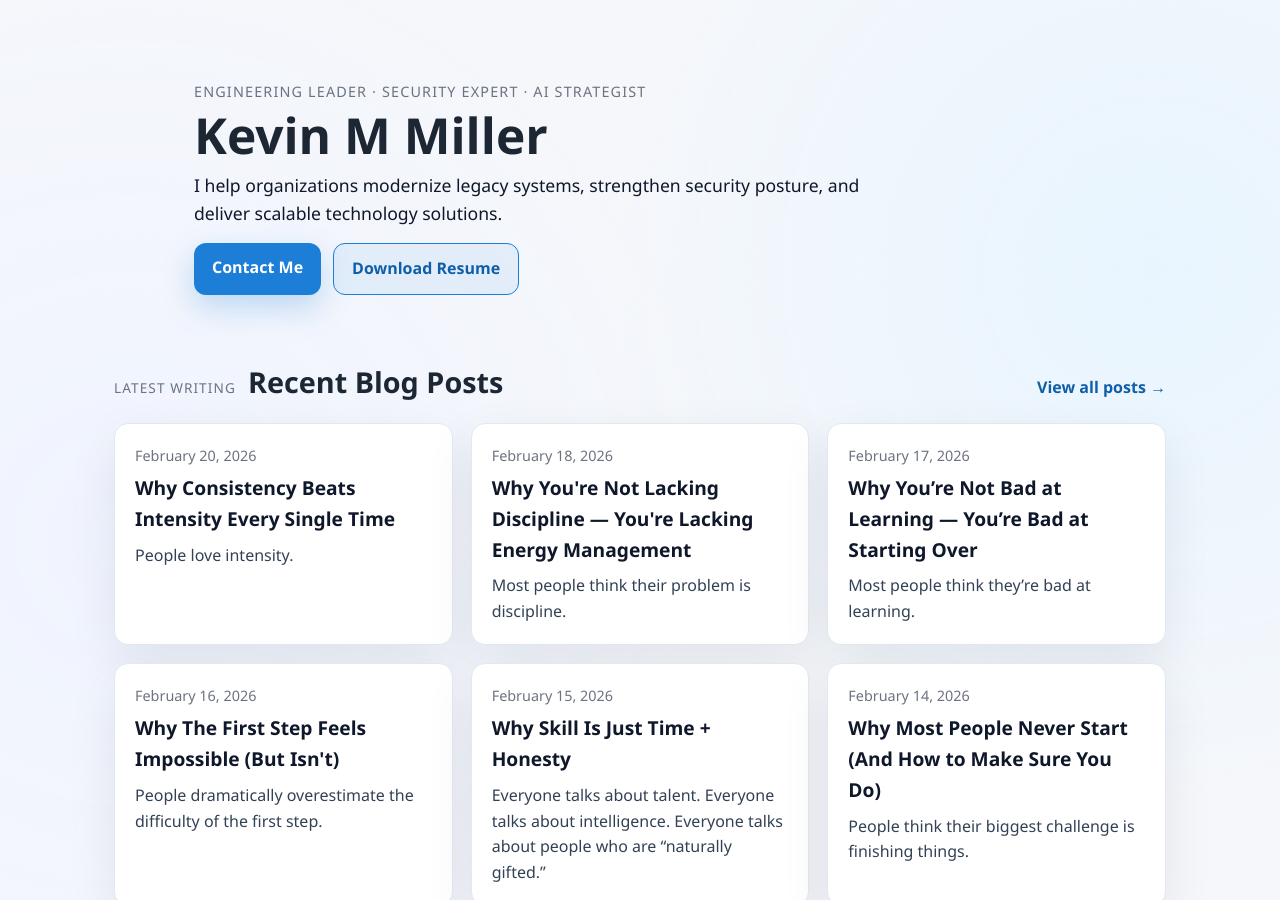
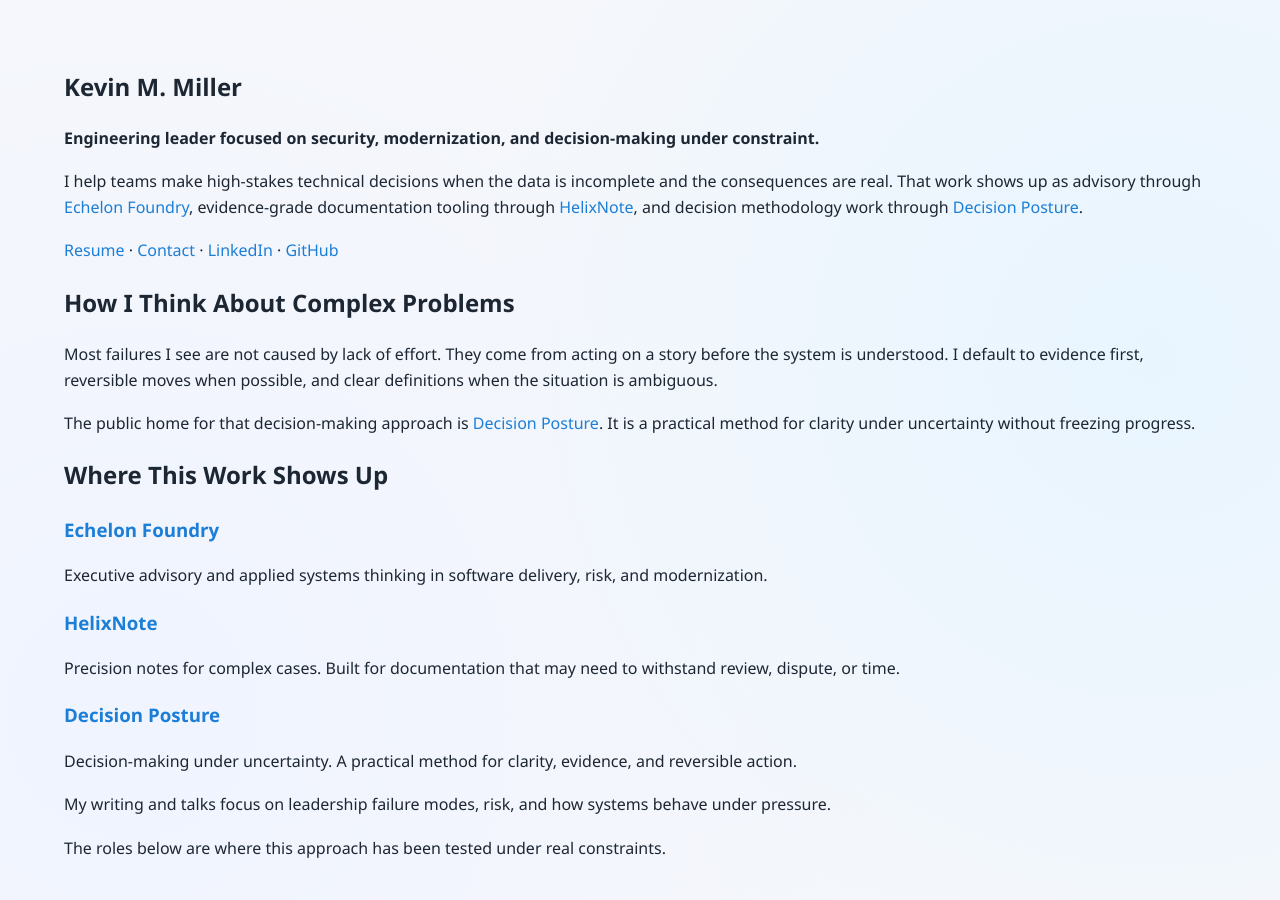
Before and after one commit to kemiller2002/kemiller2002.github.io, a Jekyll site: the page built from docs/index.md, in a window 1280 px wide and 900 px high. Built offline with Jekyll 4.4.1, drawn with Linux system fonts in a browser that asks for light colours; some of the changed text lies outside the part shown.

Commit message:
update site. remove bad folder

```diff
--- /dev/null
+++ b/docs/_includes/home_spine.html
@@ -0,0 +1,57 @@
+<section class="home-hero">
+  <h1>Kevin M. Miller</h1>
+  <p><strong>Engineering leader focused on security, modernization, and decision-making under constraint.</strong></p>
+  <p>
+    I help teams make high-stakes technical decisions when the data is incomplete and the consequences are real.
+    That work shows up as advisory through <a href="https://echelonfoundry.com">Echelon Foundry</a>,
+    evidence-grade documentation tooling through <a href="https://helixnote.com">HelixNote</a>,
+    and decision methodology work through <a href="https://decisionposture.com">Decision Posture</a>.
+  </p>
+  <p class="home-links">
+    <a href="/resume">Resume</a>
+    <span> · </span>
+    <a href="/contact/">Contact</a>
+    <span> · </span>
+    <a href="https://www.linkedin.com/" rel="me">LinkedIn</a>
+    <span> · </span>
+    <a href="https://github.com/" rel="me">GitHub</a>
+  </p>
+</section>
+
+<section class="home-how">
+  <h2>How I Think About Complex Problems</h2>
+  <p>
+    Most failures I see are not caused by lack of effort. They come from acting on a story before the system is understood.
+    I default to evidence first, reversible moves when possible, and clear definitions when the situation is ambiguous.
+  </p>
+  <p>
+    The public home for that decision-making approach is <a href="https://decisionposture.com">Decision Posture</a>.
+    It is a practical method for clarity under uncertainty without freezing progress.
+  </p>
+</section>
+
+<section class="home-where">
+  <h2>Where This Work Shows Up</h2>
+  <div class="home-where-grid">
+    <div>
+      <h3><a href="https://echelonfoundry.com">Echelon Foundry</a></h3>
+      <p>Executive advisory and applied systems thinking in software delivery, risk, and modernization.</p>
+    </div>
+    <div>
+      <h3><a href="https://helixnote.com">HelixNote</a></h3>
+      <p>Precision notes for complex cases. Built for documentation that may need to withstand review, dispute, or time.</p>
+    </div>
+    <div>
+      <h3><a href="https://decisionposture.com">Decision Posture</a></h3>
+      <p>Decision-making under uncertainty. A practical method for clarity, evidence, and reversible action.</p>
+    </div>
+  </div>
+</section>
+
+<section class="home-frame">
+  <p>My writing and talks focus on leadership failure modes, risk, and how systems behave under pressure.</p>
+</section>
+
+<section class="home-frame">
+  <p>The roles below are where this approach has been tested under real constraints.</p>
+</section>
--- a/docs/_layouts/default.html
+++ b/docs/_layouts/default.html
@@ -13,6 +13,16 @@
         <main class="page-shell">
             {{ content }}
         </main>
+        <footer class="site-footer">
+            <p>
+                Related:
+                <a href="https://echelonfoundry.com">Echelon Foundry</a>
+                <span> · </span>
+                <a href="https://helixnote.com">HelixNote</a>
+                <span> · </span>
+                <a href="https://decisionposture.com">Decision Posture</a>
+            </p>
+        </footer>
     </body>
 
 </html>
--- a/docs/index.md
+++ b/docs/index.md
@@ -1,6 +1,8 @@
 ---
 layout: default
 ---
+
+{% include home_spine.html %}
 
 <section class="hero">
   <div class="hero-meta">Engineering Leader · Security Expert · AI Strategist</div>
```
Also changed, not shown: Gemfile (+6 -6 lines), docker-compose.yml (added, +16 -0 lines), README.md (added), 3 other files.
